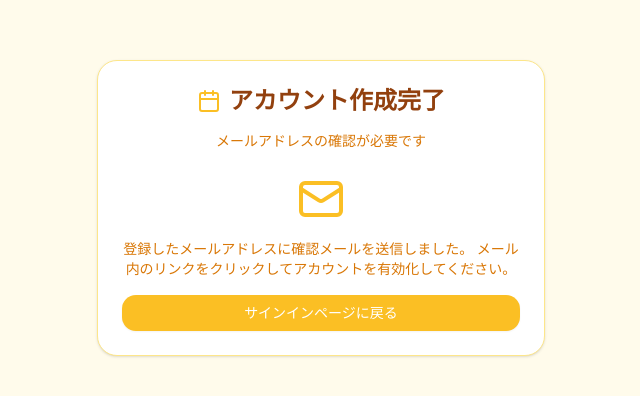
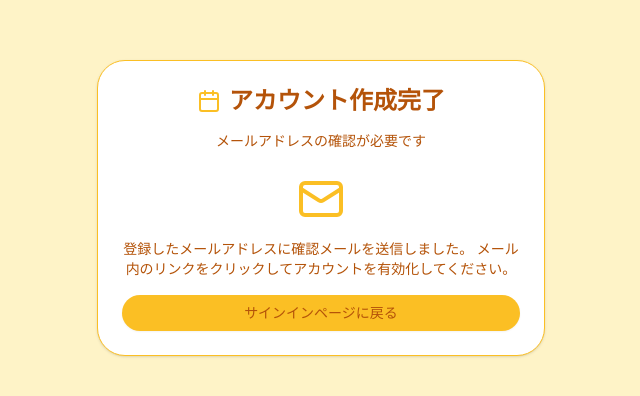
Before and after one commit to quantum-box/urushiri, a Next.js app: page /auth/signup-success in a window 1280 px wide. Shown: the part 192-588 px from the top of the page, without its empty margins (319-959 px from the left). Built offline with nearby package versions, Linux system fonts and the light colour scheme.

Commit message:
feat: update global CSS with refined "ゆるしり" color palette
Apply new color definitions for consistent UI design.

#VERCEL_SKIP

Co-authored-by: あお <43323776+takanorifukuyama@users.noreply.github.com>

```diff
--- a/app/globals.css
+++ b/app/globals.css
@@ -4,62 +4,56 @@
 @custom-variant dark (&:is(.dark *));
 
 :root {
-  /* プーさん風カラーパレットに変更 */
-  /* プライマリカラー */
+  /* Updated to refined ゆるしり color palette */
+  /* メインカラーパレット */
   --honey-yellow: #fbbf24;
+  --soft-cream: #fef3c7;
   --pooh-brown: #b45309;
-  --soft-peach: #fed7aa;
-  --cream-white: #fffbeb;
+  --pure-white: #ffffff;
 
-  /* アクセントカラー */
-  --piglet-pink: #f9a8d4;
-  --eeyore-blue: #93c5fd;
-  --tigger-orange: #fb923c;
-  --forest-green: #4ade80;
+  /* セカンダリカラー */
+  --soft-pink: #fecaca;
+  --soft-blue: #bfdbfe;
+  --soft-green: #bbf7d0;
 
-  /* テキストカラー */
-  --text-primary: #92400e;
-  --text-secondary: #b45309;
-  --text-tertiary: #d97706;
-
-  /* システムカラーをプーさんテーマに合わせて調整 */
-  --background: #fffbeb; /* cream-white */
-  --foreground: #92400e; /* text-primary */
-  --card: #ffffff;
-  --card-foreground: #92400e;
+  /* システムカラーを新しいパレットに合わせて調整 */
+  --background: #fef3c7; /* soft-cream */
+  --foreground: #b45309; /* pooh-brown */
+  --card: #ffffff; /* pure-white */
+  --card-foreground: #b45309;
   --popover: #ffffff;
-  --popover-foreground: #92400e;
+  --popover-foreground: #b45309;
   --primary: #fbbf24; /* honey-yellow */
-  --primary-foreground: #ffffff;
-  --secondary: #fed7aa; /* soft-peach */
+  --primary-foreground: #b45309;
+  --secondary: #fef3c7; /* soft-cream */
   --secondary-foreground: #b45309;
   --muted: #fef3c7;
-  --muted-foreground: #d97706;
-  --accent: #f9a8d4; /* piglet-pink */
-  --accent-foreground: #92400e;
+  --muted-foreground: #b45309;
+  --accent: #fecaca; /* soft-pink */
+  --accent-foreground: #b45309;
   --destructive: #f87171;
   --destructive-foreground: #ffffff;
-  --border: #fde68a;
+  --border: #fbbf24;
   --input: #ffffff;
   --ring: #fbbf24;
   --chart-1: #fbbf24;
-  --chart-2: #f9a8d4;
-  --chart-3: #4ade80;
-  --chart-4: #fb923c;
-  --chart-5: #93c5fd;
-  --radius: 1rem; /* より丸みを帯びた親しみやすいデザイン */
-  --sidebar: #fffbeb;
-  --sidebar-foreground: #92400e;
+  --chart-2: #fecaca;
+  --chart-3: #bbf7d0;
+  --chart-4: #bfdbfe;
+  --chart-5: #fef3c7;
+  --radius: 1.5rem; /* より丸みを帯びた親しみやすいデザイン */
+  --sidebar: #fef3c7;
+  --sidebar-foreground: #b45309;
   --sidebar-primary: #fbbf24;
-  --sidebar-primary-foreground: #ffffff;
-  --sidebar-accent: #fed7aa;
+  --sidebar-primary-foreground: #b45309;
+  --sidebar-accent: #ffffff;
   --sidebar-accent-foreground: #b45309;
-  --sidebar-border: #fde68a;
+  --sidebar-border: #fbbf24;
   --sidebar-ring: #fbbf24;
 }
 
 .dark {
-  /* ダークテーマも温かみのある色調に調整 */
+  /* Updated dark theme to maintain warmth */
   --background: #1c1917;
   --foreground: #fef3c7;
   --card: #292524;
@@ -69,10 +63,10 @@
   --primary: #fbbf24;
   --primary-foreground: #1c1917;
   --secondary: #44403c;
-  --secondary-foreground: #fed7aa;
+  --secondary-foreground: #fef3c7;
   --muted: #3c3530;
-  --muted-foreground: #d97706;
-  --accent: #f9a8d4;
+  --muted-foreground: #b45309;
+  --accent: #fecaca;
   --accent-foreground: #1c1917;
   --destructive: #f87171;
   --destructive-foreground: #ffffff;
@@ -80,17 +74,17 @@
   --input: #292524;
   --ring: #fbbf24;
   --chart-1: #fbbf24;
-  --chart-2: #f9a8d4;
-  --chart-3: #4ade80;
-  --chart-4: #fb923c;
-  --chart-5: #93c5fd;
-  --radius: 1rem;
+  --chart-2: #fecaca;
+  --chart-3: #bbf7d0;
+  --chart-4: #bfdbfe;
+  --chart-5: #fef3c7;
+  --radius: 1.5rem;
   --sidebar: #1c1917;
   --sidebar-foreground: #fef3c7;
   --sidebar-primary: #fbbf24;
   --sidebar-primary-foreground: #1c1917;
   --sidebar-accent: #44403c;
-  --sidebar-accent-foreground: #fed7aa;
+  --sidebar-accent-foreground: #fef3c7;
   --sidebar-border: #44403c;
   --sidebar-ring: #fbbf24;
 }
@@ -142,23 +136,23 @@
   }
   body {
     @apply bg-background text-foreground;
-    /* プーさんテーマに合わせた背景グラデーション追加 */
-    background: linear-gradient(135deg, #fffbeb 0%, #fef3c7 100%);
+    /* Updated background to use soft-cream gradient */
+    background: linear-gradient(135deg, #fef3c7 0%, #ffffff 100%);
     min-height: 100vh;
   }
 }
 
-/* プーさんテーマ用のカスタムクラス追加 */
+/* Updated custom classes for refined palette */
 .honey-gradient {
   background: linear-gradient(135deg, #fbbf24 0%, #f59e0b 100%);
 }
 
 .soft-gradient {
-  background: linear-gradient(135deg, #fffbeb 0%, #fef3c7 100%);
+  background: linear-gradient(135deg, #fef3c7 0%, #ffffff 100%);
 }
 
 .warm-gradient {
-  background: linear-gradient(135deg, #fef3c7 0%, #fed7aa 50%, #f9a8d4 100%);
+  background: linear-gradient(135deg, #fef3c7 0%, #fecaca 50%, #bfdbfe 100%);
 }
 
 .pooh-shadow {
--- a/app/page.tsx
+++ b/app/page.tsx
@@ -55,10 +55,10 @@ export default async function EventsPage() {
   ]
 
   return (
-    <div className="min-h-screen bg-gradient-to-br from-amber-50 via-yellow-50 to-orange-50">
+    <div className="min-h-screen bg-gradient-to-br from-yellow-100 via-white to-pink-100">
       <Header />
       <div className="relative">
-        <div className="absolute top-0 left-0 w-full h-32 bg-gradient-to-b from-yellow-100/30 to-transparent pointer-events-none" />
+        <div className="absolute top-0 left-0 w-full h-32 bg-gradient-to-b from-yellow-100/20 to-transparent pointer-events-none" />
         <EventsPageClient initialEvents={initialEvents} />
       </div>
     </div>
--- a/components/header.tsx
+++ b/components/header.tsx
@@ -43,19 +43,17 @@ export function Header() {
   if (!user) return null
 
   return (
-    <header className="border-b-2 border-yellow-200 bg-gradient-to-r from-amber-50 to-yellow-50 backdrop-blur supports-[backdrop-filter]:bg-background/60 shadow-lg">
+    <header className="border-b-2 border-yellow-400 bg-white backdrop-blur supports-[backdrop-filter]:bg-background/60 shadow-lg">
       <div className="container mx-auto px-6 py-4 flex items-center justify-between">
         <div className="flex items-center gap-4">
           <div className="relative">
-            <div className="w-10 h-10 bg-gradient-to-br from-yellow-400 to-amber-500 rounded-full flex items-center justify-center shadow-lg">
-              <span className="text-white font-bold text-lg">🍯</span>
+            <div className="w-10 h-10 bg-yellow-400 rounded-full flex items-center justify-center shadow-lg">
+              <span className="text-amber-800 font-bold text-lg">🍯</span>
             </div>
           </div>
           <div>
-            <h1 className="text-2xl font-bold bg-gradient-to-r from-amber-700 to-yellow-600 bg-clip-text text-transparent">
-              ゆるしり
-            </h1>
-            <p className="text-sm text-amber-600 font-medium">まえに会った人をゆるく知れるサービス</p>
+            <h1 className="text-2xl font-bold text-amber-800">ゆるしり</h1>
+            <p className="text-sm text-amber-700 font-medium">まえに会った人をゆるく知れるサービス</p>
           </div>
         </div>
 
@@ -65,21 +63,21 @@ export function Header() {
               variant="ghost"
               className="flex items-center gap-3 hover:bg-yellow-100 rounded-full px-4 py-2 transition-all duration-200"
             >
-              <Avatar className="h-9 w-9 ring-2 ring-yellow-300">
-                <AvatarFallback className="bg-gradient-to-br from-yellow-400 to-amber-500 text-white font-semibold">
+              <Avatar className="h-9 w-9 ring-2 ring-yellow-400">
+                <AvatarFallback className="bg-yellow-400 text-amber-800 font-semibold">
                   {user.email?.charAt(0).toUpperCase() || "U"}
                 </AvatarFallback>
               </Avatar>
-              <span className="hidden sm:inline text-amber-700 font-medium">{user.email}</span>
+              <span className="hidden sm:inline text-amber-800 font-medium">{user.email}</span>
             </Button>
           </DropdownMenuTrigger>
-          <DropdownMenuContent align="end" className="w-56 bg-white border-yellow-200 shadow-xl rounded-xl">
-            <DropdownMenuItem disabled className="text-amber-700">
-              <User className="mr-3 h-4 w-4 text-yellow-500" />
+          <DropdownMenuContent align="end" className="w-56 bg-white border-yellow-400 shadow-xl rounded-xl">
+            <DropdownMenuItem disabled className="text-amber-800">
+              <User className="mr-3 h-4 w-4 text-yellow-400" />
               {user.email}
             </DropdownMenuItem>
-            <DropdownMenuItem onClick={handleLogout} className="text-amber-700 hover:bg-yellow-50 focus:bg-yellow-50">
-              <LogOut className="mr-3 h-4 w-4 text-yellow-500" />
+            <DropdownMenuItem onClick={handleLogout} className="text-amber-800 hover:bg-yellow-100 focus:bg-yellow-100">
+              <LogOut className="mr-3 h-4 w-4 text-yellow-400" />
               ログアウト
             </DropdownMenuItem>
           </DropdownMenuContent>
```
